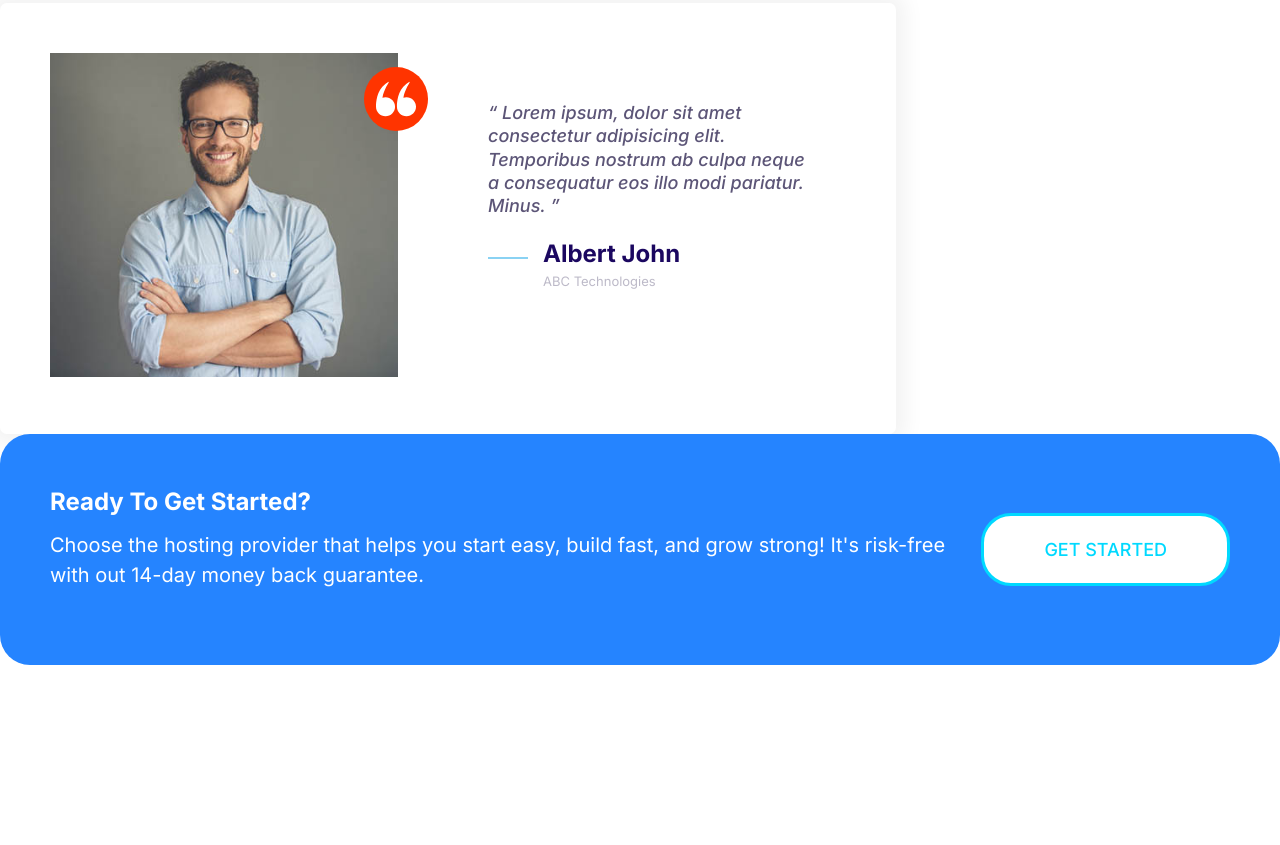
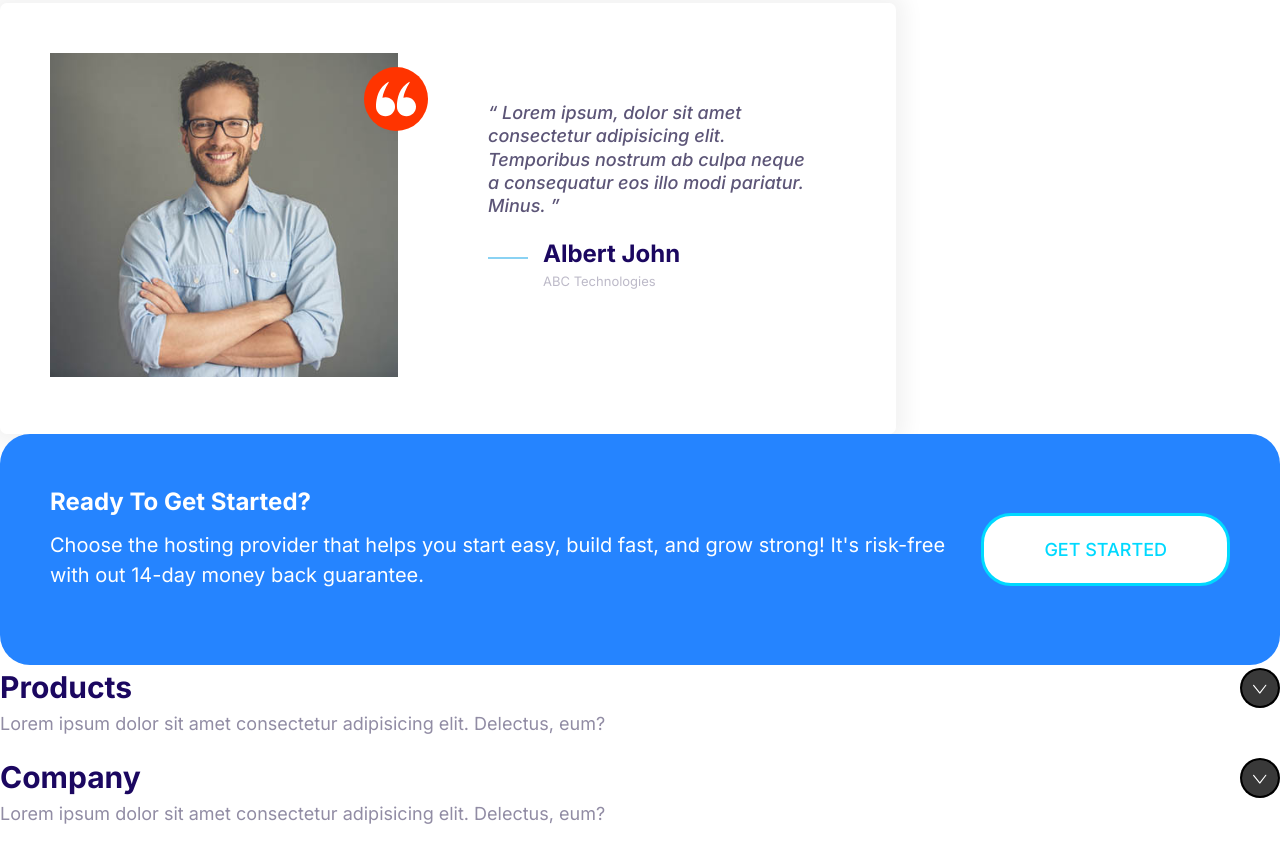
Before and after one commit to inaeon/cloudHostingProject, a plain HTML site: page index.html in a window 1280 px wide. Shown: the part 1927-2772 px from the top of the page. Before the commit the page ends 2592 px from the top, so only its background shows below. Drawn offline with Linux system fonts and the light colour scheme.

Commit message:
collapsible and js code added.

```diff
--- a/css/styles.css
+++ b/css/styles.css
@@ -160,6 +160,13 @@ a {
 
 .icon--primary {
   fill: var(--color-primary);
+}
+
+.icon--white {
+  fill: #fff;
+  background: #000;
+  padding: 0.2rem;
+  border-radius: 100%;
 }
 
 .icon--accent {
@@ -466,3 +473,37 @@ a {
     text-align: left;
   }
 }
+
+/*Collapsible Section*/
+
+.collapsible__header {
+  display: flex;
+  justify-content: space-between;
+  align-items: center;
+}
+
+.collapsible__heading {
+  margin: 0;
+  font-size: 3rem;
+}
+
+.collapsible__chevron {
+  transform: rotate(-90deg);
+  transition: transform 0.8s;
+}
+
+.collapsible__content {
+  max-height: 0;
+  overflow: hidden;
+  opacity: 0;
+  transition: all 0.8s;
+}
+
+.collapsible--expanded .collapsible__chevron {
+  transform: rotate(0deg);
+}
+
+.collapsible--expanded .collapsible__content {
+  max-height: 100vh;
+  opacity: 1;
+}
--- a/index.html
+++ b/index.html
@@ -223,5 +223,36 @@
         <a href="#" class="btn btn--secondary">Get Started</a>
       </div>
     </div>
+
+    <div class="collapsible collapsible--expanded">
+      <div class="collapsible__header">
+        <h1 class="collapsible__heading">Products</h1>
+        <svg class="icon icon--white collapsible__chevron">
+          <use xlink:href="/icons/sprite.svg#chevron"></use>
+        </svg>
+      </div>
+      <div class="collapsible__content">
+        <p>
+          Lorem ipsum dolor sit amet consectetur adipisicing elit. Delectus,
+          eum?
+        </p>
+      </div>
+    </div>
+
+    <div class="collapsible collapsible--expanded">
+      <header class="collapsible__header">
+        <h1 class="collapsible__heading">Company</h1>
+        <svg class="icon icon--white collapsible__chevron">
+          <use xlink:href="/icons/sprite.svg#chevron"></use>
+        </svg>
+      </header>
+      <div class="collapsible__content">
+        <p>
+          Lorem ipsum dolor sit amet consectetur adipisicing elit. Delectus,
+          eum?
+        </p>
+      </div>
+    </div>
+    <script src="/js/main.js"></script>
   </body>
 </html>
--- /dev/null
+++ b/js/main.js
@@ -0,0 +1,6 @@
+const collapsibles = document.querySelectorAll(".collapsible");
+collapsibles.forEach((item) =>
+  item.addEventListener("click", function () {
+    this.classList.toggle("collapsible--expanded");
+  })
+);
```
Also changed, not shown: components/collapsible.html (added, +27 -0 lines).
